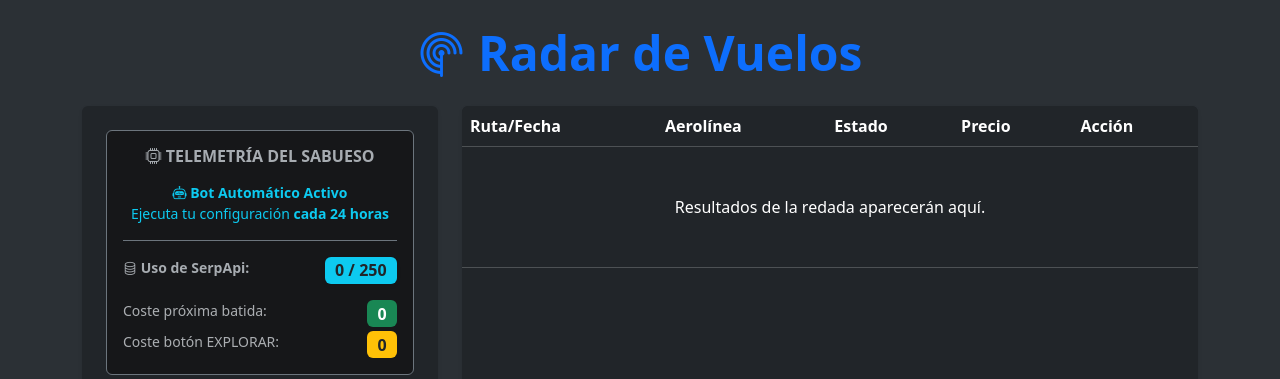
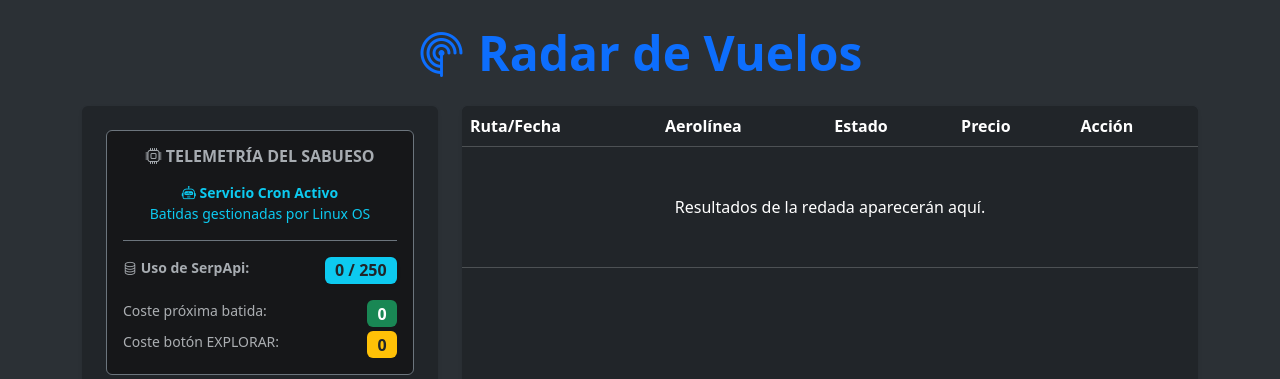
Before and after one commit to TrookeM/sabueso-vuelos, a Flask app: page / in a window 1280 px wide. Shown: the top 379 px of the page. Run offline with Flask 3, Linux system fonts and the light colour scheme; data that the repository does not hold is empty.

Commit message:
Added cron job mode for auto searchs

```diff
--- a/app.py
+++ b/app.py
@@ -1,5 +1,4 @@
 from flask import Flask, render_template, request, jsonify
-from apscheduler.schedulers.background import BackgroundScheduler
 import requests
 import datetime
 import urllib.parse
@@ -120,7 +119,7 @@ def guardar_historial(vuelos, modo="Estándar"):
 def tarea_en_segundo_plano():
     if not config.get("origenes") or not config.get("destinos") or not config.get("fechas_ida"): return
     vuelos = buscar_en_api(config)
-    guardar_historial(vuelos, "Automático")
+    guardar_historial(vuelos, "Automático (Cron)")
     if isinstance(vuelos, list) and len(vuelos) > 0:
         mensaje = "🚨 <b>¡NUEVOS CHOLLOS DETECTADOS!</b> 🚨\n\n"
         for v in vuelos[:3]:
@@ -128,10 +127,6 @@ def tarea_en_segundo_plano():
             mensaje += f"💶 Precio: {v['precio_pp']}€ - {v['estado_precio']}\n"
             mensaje += f"🔗 <a href='{v['enlace']}'>Ver vuelo</a>\n\n"
         requests.post(f"https://api.telegram.org/bot{TELEGRAM_TOKEN}/sendMessage", data={"chat_id": TELEGRAM_CHAT_ID, "text": mensaje, "parse_mode": "HTML"})
-
-scheduler = BackgroundScheduler()
-scheduler.add_job(func=tarea_en_segundo_plano, trigger="interval", hours=24)
-scheduler.start()
 
 @app.route('/')
 def index(): return render_template('index.html', config=config)
@@ -179,9 +174,6 @@ def ver_historial():
         with open("historial.json", 'r') as f: return jsonify(json.load(f))
     return jsonify([])
 
-# ==========================================================
-# 📊 NUEVO: TELEMETRÍA DE LA API
-# ==========================================================
 @app.route('/api/uso', methods=['GET'])
 def obtener_uso_api():
     try:
@@ -200,5 +192,17 @@ def test_telegram():
     if res.status_code == 200: return jsonify({"status": "success", "message": "¡Mensaje enviado!"})
     return jsonify({"status": "error", "message": "Error al conectar."})
 
+# ==========================================================
+# ⚙️ RUTA SECRETA PARA EL CRON DE LINUX
+# ==========================================================
+@app.route('/api/cron_trigger', methods=['GET'])
+def trigger_del_cron():
+    # Seguridad: Solo el propio servidor puede pulsar este botón internamente
+    if request.remote_addr != '127.0.0.1':
+        return jsonify({"error": "Acceso denegado"}), 403
+
+    tarea_en_segundo_plano()
+    return jsonify({"status": "Batida automática ejecutada con éxito"})
+
 if __name__ == '__main__':
     app.run(host='0.0.0.0', port=5000, debug=False)
--- a/templates/index.html
+++ b/templates/index.html
@@ -24,8 +24,8 @@
                     <h6 class="mb-3 text-uppercase tracking-wider fw-bold"><i class="bi bi-cpu"></i> Telemetría del Sabueso</h6>
 
                     <div class="mb-3 small text-info border-bottom border-secondary pb-3">
-                        <i class="bi bi-robot"></i> <b>Bot Automático Activo</b><br>
-                        Ejecuta tu configuración <b>cada 24 horas</b>
+                        <i class="bi bi-robot"></i> <b>Servicio Cron Activo</b><br>
+                        Batidas gestionadas por Linux OS
                     </div>
 
                     <div class="d-flex justify-content-between text-start small mb-2">
@@ -121,14 +121,12 @@
             const badgeUso = document.getElementById('apiUso');
             if (!data.error) {
                 badgeUso.textContent = `${data.usado} / ${data.limite}`;
-                // Si pasas del 80% de créditos, se pone rojo para avisarte
                 if (data.usado > (data.limite * 0.8)) { badgeUso.className = "badge bg-danger fs-6 shadow-sm"; }
                 else { badgeUso.className = "badge bg-info text-dark fs-6 shadow-sm"; }
             } else { badgeUso.textContent = "Error"; }
         } catch (e) { document.getElementById('apiUso').textContent = "?"; }
     }
 
-    // Cargar telemetría al entrar en la página
     cargarUsoAPI();
 
     // 🧮 CALCULADORA DINÁMICA DE CRÉDITOS
@@ -195,7 +193,7 @@
 
         document.getElementById('loading').classList.add('d-none');
         renderTabla(data);
-        cargarUsoAPI(); // 🔄 Actualizamos el medidor de créditos tras gastar
+        cargarUsoAPI();
     });
 
     document.getElementById('btnExplorar').addEventListener('click', async () => {
@@ -212,7 +210,7 @@
 
         document.getElementById('loading').classList.add('d-none');
         renderTabla(data);
-        cargarUsoAPI(); // 🔄 Actualizamos el medidor de créditos tras gastar
+        cargarUsoAPI();
     });
 
     document.getElementById('modalHistorial').addEventListener('show.bs.modal', async () => {
```
